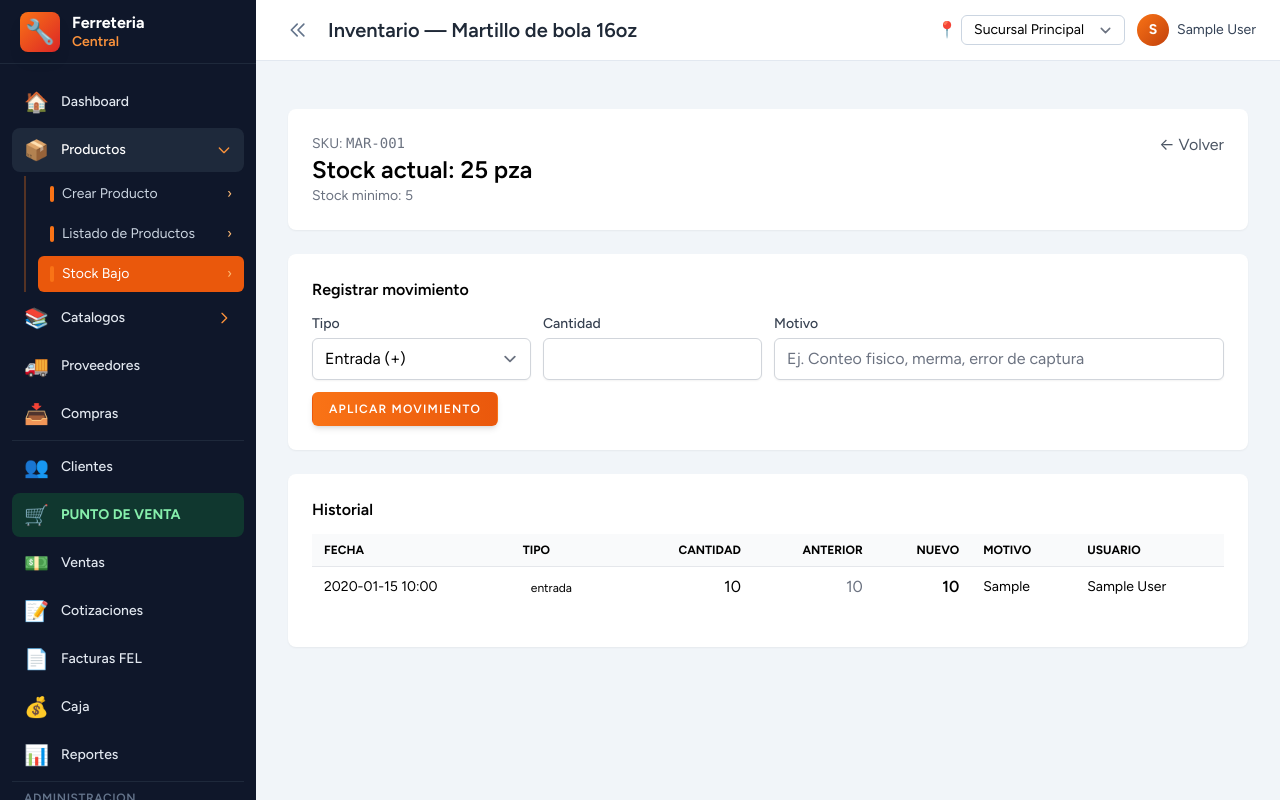
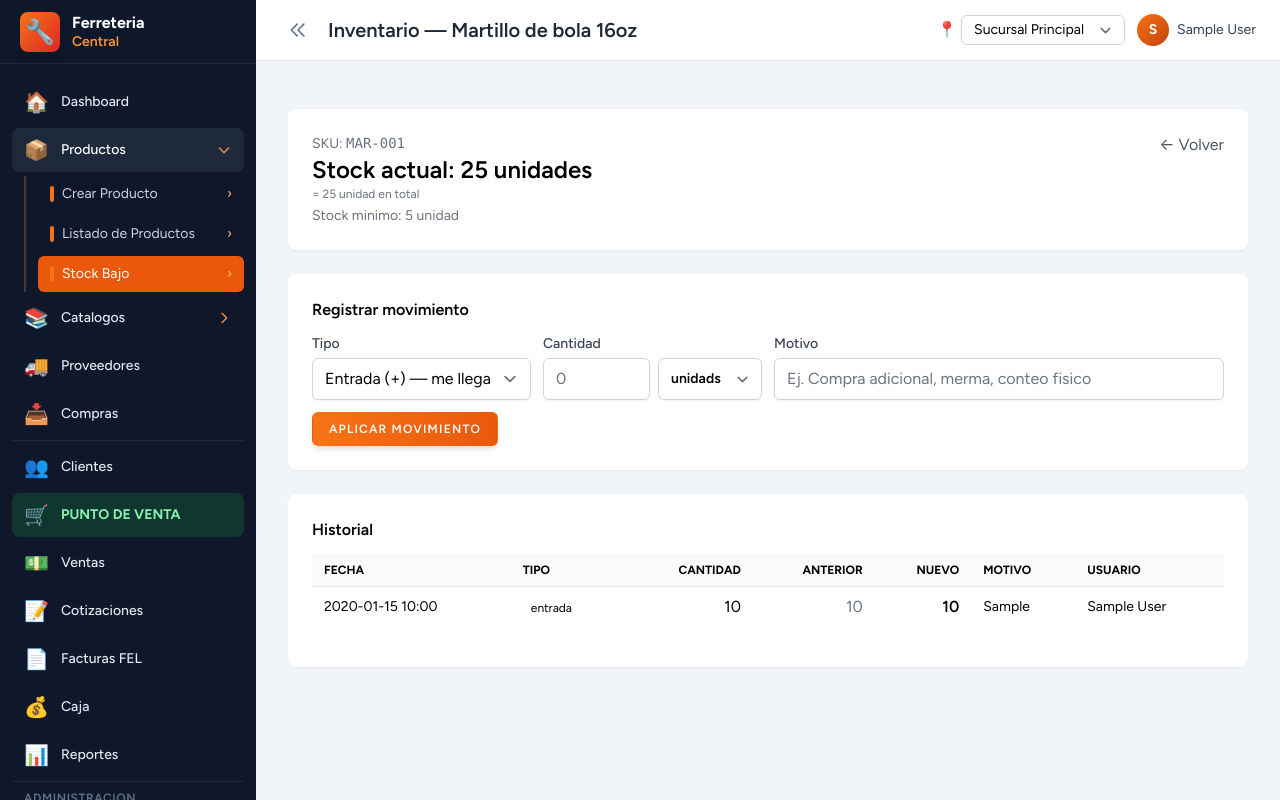
Before and after one commit to Nedowil/Ferreteria, a Laravel app: page /admin/inventario/1 in a window 1280 px wide. Run offline with Laravel 12, Linux system fonts and the light colour scheme; a user stored in the database is signed in; data comes from the database, SQL or seed files in the repository; tables that the repository leaves empty hold one stand-in row (values such as "Sample post"); style sheets or scripts are compiled from the project's sources.

Commit message:
Inventario: aceptar movimientos en cajas/rollos con conversion automatica
- Formulario de movimiento ahora tiene dropdown 'cajas / libras' al lado
  de cantidad cuando el producto tiene empaque configurado
- Si elige modo container, multiplica por container_factor antes de
  aplicar (ej. 10 cajas -> 500 libras)
- El motivo del movimiento incluye automaticamente la conversion para
  que quede registro: 'Compra adicional (10 caja = 500 libra)'
- Vista de inventario muestra stock en formato mixto (9 cajas + 49 libras)
- InventoryController::store ahora pasa branchId para que el movimiento
  se aplique sobre product_stocks de la sucursal activa
- Aviso visual cuando el tipo es 'Ajuste': 'Reemplaza el stock total'

```diff
--- a/app/Http/Controllers/Admin/InventoryController.php
+++ b/app/Http/Controllers/Admin/InventoryController.php
@@ -28,15 +28,29 @@ class InventoryController extends Controller
             'type' => ['required', 'in:entrada,salida,ajuste'],
             'quantity' => ['required', 'numeric', 'min:0.01'],
             'reason' => ['nullable', 'string', 'max:255'],
+            'input_mode' => ['nullable', 'in:base,container'],
         ]);
+
+        // Si el usuario ingreso la cantidad en empaque (ej. 10 cajas), convertir a unidad base
+        $qty = (float) $data['quantity'];
+        $mode = $data['input_mode'] ?? 'base';
+        $reasonSuffix = '';
+        if ($mode === 'container' && $producto->container_label && (float) $producto->container_factor > 0) {
+            $qtyBase = $qty * (float) $producto->container_factor;
+            $reasonSuffix = " ({$qty} {$producto->container_label} = {$qtyBase} {$producto->base_unit_label})";
+            $qty = $qtyBase;
+        }
+
+        $reason = trim(($data['reason'] ?? '') . $reasonSuffix);
 
         try {
             $service->applyMovement(
                 product: $producto,
                 type: $data['type'],
-                quantity: (float) $data['quantity'],
-                reason: $data['reason'] ?? null,
+                quantity: $qty,
+                reason: $reason ?: null,
                 userId: auth()->id(),
+                branchId: \App\Support\CurrentBranch::id(),
             );
         } catch (\DomainException $e) {
             return back()->withErrors(['quantity' => $e->getMessage()])->withInput();
--- a/resources/views/admin/inventory/show.blade.php
+++ b/resources/views/admin/inventory/show.blade.php
@@ -15,14 +15,23 @@
                 <div class="flex flex-col md:flex-row md:justify-between gap-4">
                     <div>
                         <div class="text-sm text-gray-500">SKU: <span class="font-mono">{{ $product->sku }}</span></div>
-                        <div class="text-2xl font-semibold">Stock actual: {{ rtrim(rtrim(number_format($product->stock, 2, '.', ''), '0'), '.') }} {{ $product->unit?->abbreviation }}</div>
-                        <div class="text-sm text-gray-500">Stock minimo: {{ rtrim(rtrim(number_format($product->min_stock, 2, '.', ''), '0'), '.') }}</div>
+                        <div class="text-2xl font-semibold">Stock actual: {{ $product->formatStockMixed() }}</div>
+                        <div class="text-xs text-gray-500">
+                            = {{ rtrim(rtrim(number_format($product->stock, 4, '.', ''), '0'), '.') }} {{ $product->base_unit_label ?: 'unidad' }} en total
+                        </div>
+                        <div class="text-sm text-gray-500 mt-1">Stock minimo: {{ rtrim(rtrim(number_format($product->min_stock, 2, '.', ''), '0'), '.') }} {{ $product->base_unit_label ?: 'unidad' }}</div>
                     </div>
                     <a href="{{ route('admin.productos.index') }}" class="text-gray-600 self-start">← Volver</a>
                 </div>
             </div>
 
             @can('inventario.ajustar')
+                @php
+                    $hasContainer = $product->container_label && (float) $product->container_factor > 0;
+                    $baseLabel = $product->base_unit_label ?: 'unidad';
+                    $contLabel = $product->container_label;
+                    $contFactor = (float) ($product->container_factor ?? 0);
+                @endphp
                 <div class="bg-white shadow-sm sm:rounded-lg p-6">
                     <h3 class="font-semibold mb-3">Registrar movimiento</h3>
                     @if ($errors->any())
@@ -32,33 +41,62 @@
                     @endif
 
                     <form method="POST" action="{{ route('admin.inventario.movimientos.store', $product) }}"
-                          class="grid grid-cols-1 md:grid-cols-4 gap-3 items-end">
+                          x-data="{
+                              type: 'entrada',
+                              qty: '',
+                              mode: '{{ $hasContainer ? 'container' : 'base' }}',
+                              factor: {{ $contFactor ?: 1 }},
+                              baseLabel: @js($baseLabel),
+                              contLabel: @js($contLabel),
+                              pluralize(w){ if(!w) return ''; w=String(w); if(/s$/i.test(w))return w; if(/(z|x)$/i.test(w))return w+'es'; return w+'s'; },
+                              get totalBase(){ return this.mode === 'container' ? (parseFloat(this.qty)||0) * this.factor : (parseFloat(this.qty)||0); },
+                          }">
                         @csrf
-
+                        <div class="grid grid-cols-1 md:grid-cols-4 gap-3 items-end">
                             <div>
                                 <x-input-label for="type" value="Tipo" />
-                            <select id="type" name="type" required
+                                <select id="type" name="type" x-model="type" required
                                         class="mt-1 block w-full border-gray-300 rounded-md shadow-sm">
-                                <option value="entrada">Entrada (+)</option>
-                                <option value="salida">Salida (-)</option>
-                                <option value="ajuste">Ajuste (nuevo total)</option>
+                                    <option value="entrada">Entrada (+) — me llegaron mas</option>
+                                    <option value="salida">Salida (-) — se perdieron / dañaron</option>
+                                    <option value="ajuste">Ajuste (nuevo total) — conteo fisico</option>
                                 </select>
                             </div>
 
                             <div>
                                 <x-input-label for="quantity" value="Cantidad" />
-                            <x-text-input id="quantity" name="quantity" type="text" inputmode="decimal"
-                                          class="mt-1 block w-full" :value="old('quantity')" required />
+                                <div class="flex gap-2 mt-1">
+                                    <input id="quantity" name="quantity" type="text" inputmode="decimal"
+                                           x-model="qty" required
+                                           placeholder="0"
+                                           class="block w-full border-gray-300 rounded-md shadow-sm" />
+                                    <select name="input_mode" x-model="mode"
+                                            class="border-gray-300 rounded-md shadow-sm text-sm font-semibold">
+                                        <option value="base" x-text="pluralize(baseLabel)"></option>
+                                        @if ($hasContainer)
+                                            <option value="container" x-text="pluralize(contLabel)"></option>
+                                        @endif
+                                    </select>
+                                </div>
+                                @if ($hasContainer)
+                                    <p class="text-xs text-emerald-700 mt-1" x-show="mode === 'container' && factor > 0 && parseFloat(qty) > 0">
+                                        = <strong x-text="totalBase"></strong> <span x-text="pluralize(baseLabel)"></span>
+                                    </p>
+                                @endif
                             </div>
 
                             <div class="md:col-span-2">
                                 <x-input-label for="reason" value="Motivo" />
                                 <x-text-input id="reason" name="reason" type="text" class="mt-1 block w-full"
-                                          :value="old('reason')" placeholder="Ej. Conteo fisico, merma, error de captura" />
+                                              :value="old('reason')" placeholder="Ej. Compra adicional, merma, conteo fisico" />
                             </div>
 
-                        <div class="md:col-span-4">
+                            <div class="md:col-span-4 flex items-center gap-3">
                                 <x-primary-button>Aplicar movimiento</x-primary-button>
+                                <span class="text-xs text-slate-500" x-show="type === 'ajuste'">
+                                    ⚠ Ajuste reemplaza el stock total. Si quieres SUMAR, usa "Entrada".
+                                </span>
+                            </div>
                         </div>
                     </form>
                 </div>
```
Lines whose indentation alone changed are shown as unchanged.
